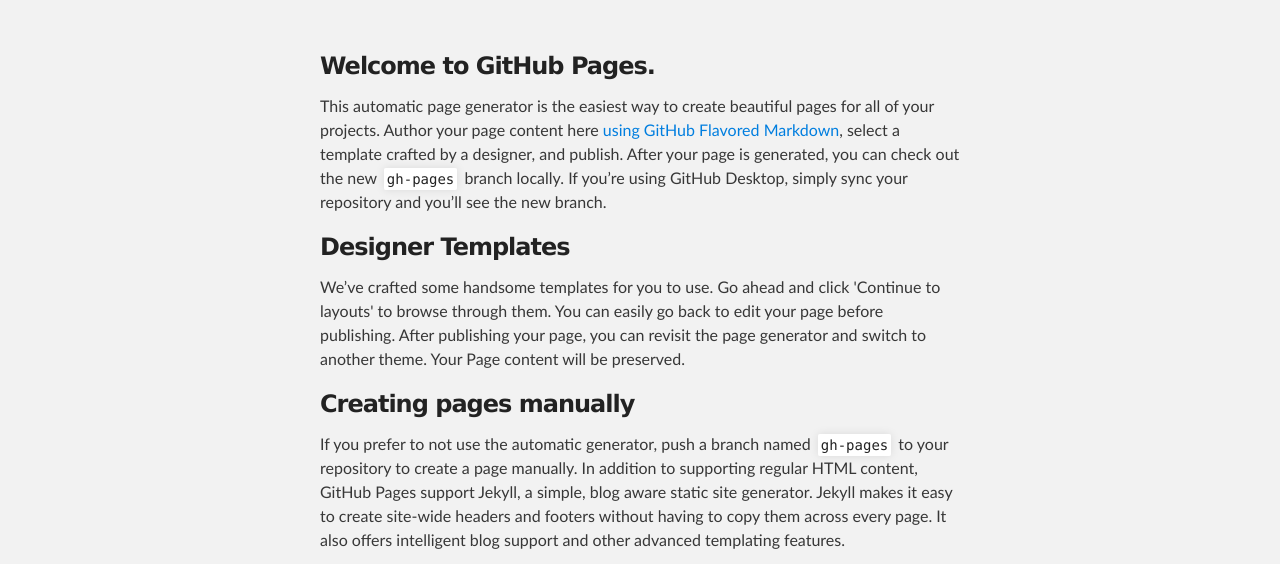
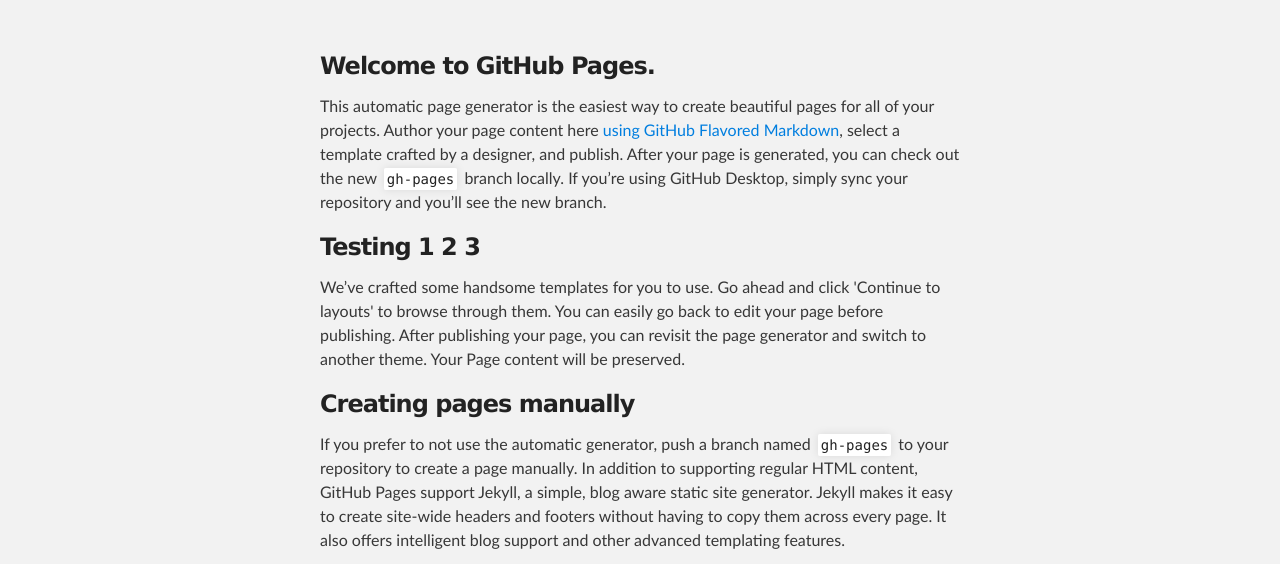
Before and after one commit to Ultimaterist/ultimaterist.github.io, a plain HTML site: page testing.html in a window 1280 px wide. Shown: the part 212-776 px from the top of the page. Drawn offline with Linux system fonts and the light colour scheme.

Commit message:
change
change

```diff
--- a/testing.html
+++ b/testing.html
@@ -32,8 +32,7 @@
 
 <p>This automatic page generator is the easiest way to create beautiful pages for all of your projects. Author your page content here <a href="https://guides.github.com/features/mastering-markdown/">using GitHub Flavored Markdown</a>, select a template crafted by a designer, and publish. After your page is generated, you can check out the new <code>gh-pages</code> branch locally. If you’re using GitHub Desktop, simply sync your repository and you’ll see the new branch.</p>
 
-<h3>
-<a id="designer-templates" class="anchor" href="#designer-templates" aria-hidden="true"><span class="octicon octicon-link"></span></a>Designer Templates</h3>
+<h3>Testing 1 2 3</h3>
 
 <p>We’ve crafted some handsome templates for you to use. Go ahead and click 'Continue to layouts' to browse through them. You can easily go back to edit your page before publishing. After publishing your page, you can revisit the page generator and switch to another theme. Your Page content will be preserved.</p>
 
```
